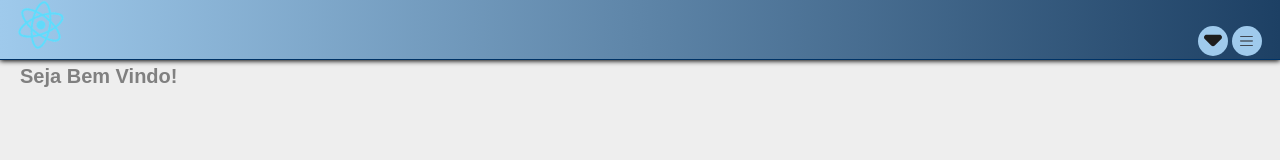
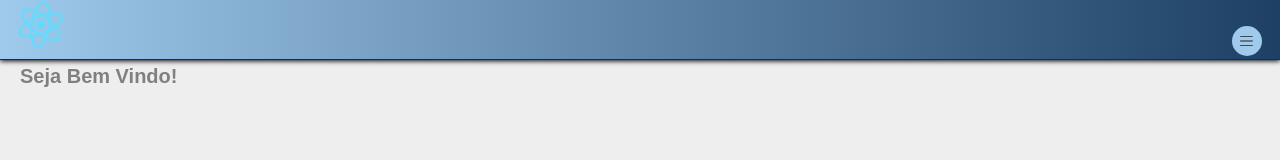
Before and after one commit to PabloHnunes/proj-inicial, a React (Create React App) app: page / in a window 1280 px wide. Shown: the top 160 px of the page. Built offline with nearby package versions, Linux system fonts and the light colour scheme.

Commit message:
atualiza dependencias

```diff
--- a/src/App.js
+++ b/src/App.js
@@ -41,7 +41,6 @@ function App() {
       <GlobalStyle />
       {/* <Header /> */}
       <NavBar>
-        <NavItens icon={<Arrow />} />
         <NavItens icon={<Buger />} >
           <DropDrownMenu/>
         </NavItens>
```
Also changed, not shown: package.json (+8 -8 lines), 1 other file (tests, documents, lock files or other folders).
